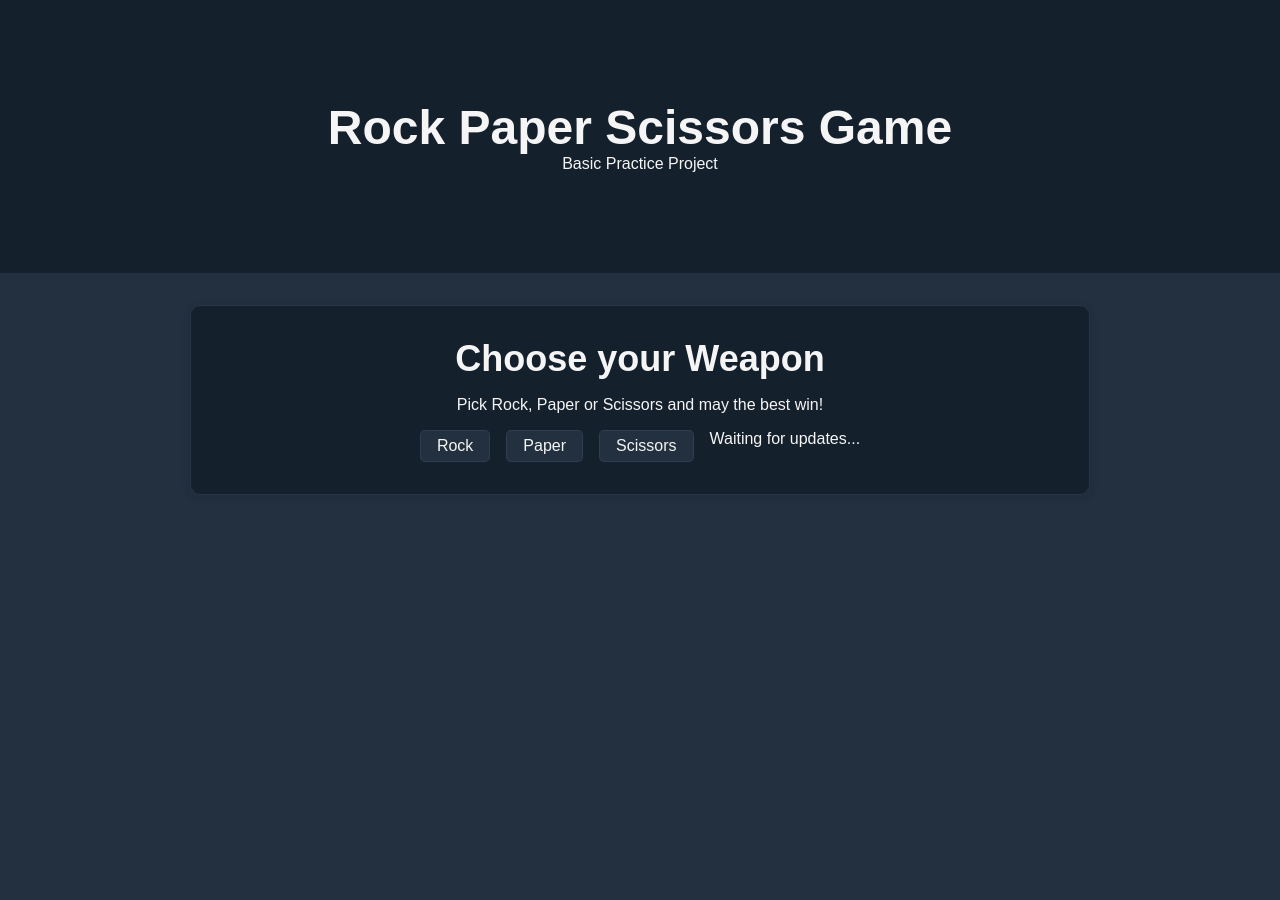
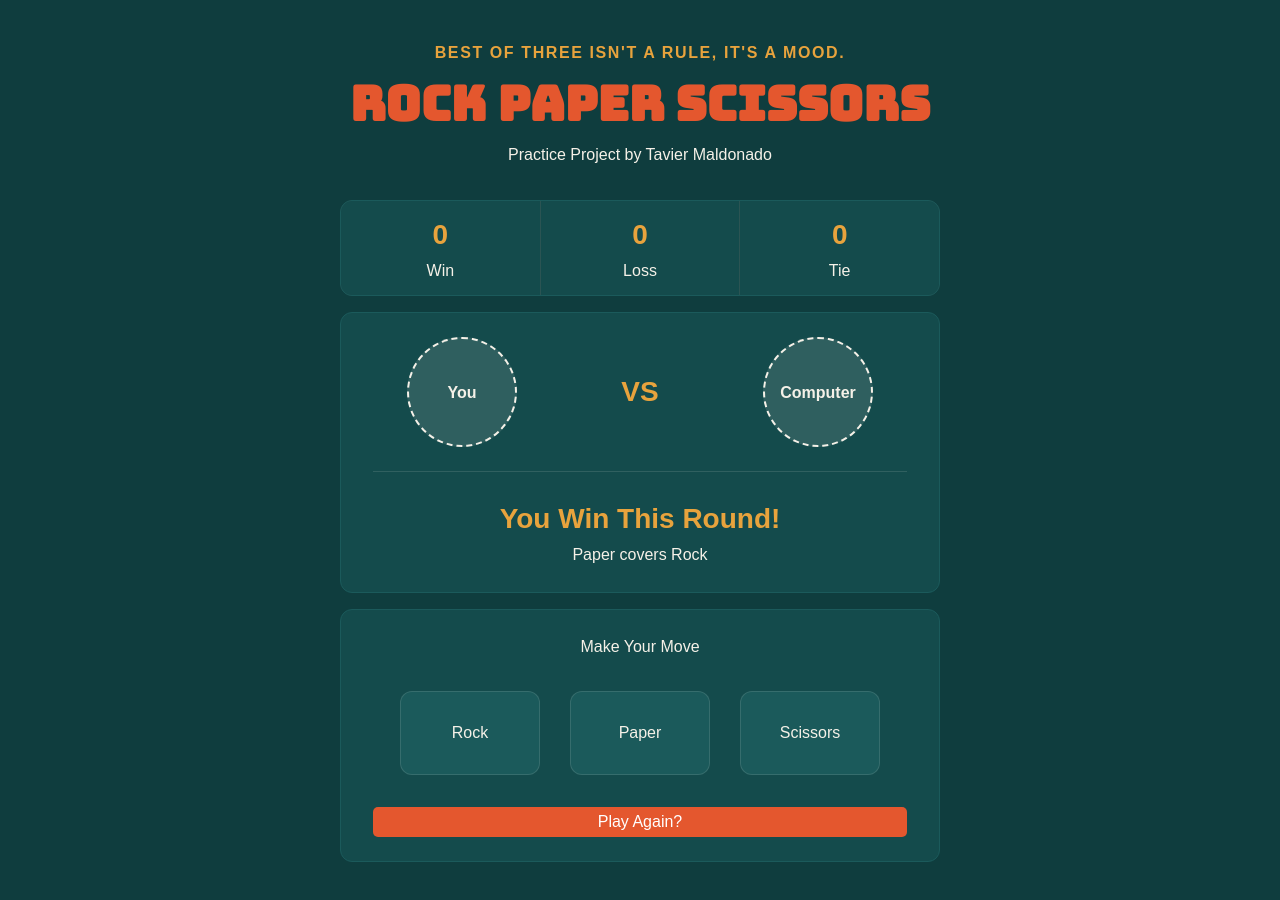
Before and after one commit to TavierM/rock-paper-scissors, a plain HTML site: page index.html in a window 1280 px wide. Before the commit the page ends 800 px from the top, so only its background shows below. Drawn offline with Linux system fonts and the light colour scheme.

Commit message:
Add: Frontend Design Rebuild in index.html

```diff
--- a/index.html
+++ b/index.html
@@ -3,39 +3,88 @@
   <head>
     <meta charset="UTF-8" />
     <meta name="viewport" content="width=device-width, initial-scale=1.0" />
-    <title>Rock Paper Scissors</title>
+    <meta
+      name="A practice project of the Rock Paper Scissors game"
+      content="Practice Project by Tavier Maldonado"
+    />
+
+    <title>Rock Paper Scissors Game</title>
+
+    <link rel="icon" type="image/x-icon" href="/favicon.ico" />
+    <link rel="preconnect" href="https://fonts.googleapis.com" />
+    <link rel="preconnect" href="https://fonts.gstatic.com" crossorigin />
+    <link
+      href="https://fonts.googleapis.com/css2?family=Bungee&display=swap"
+      rel="stylesheet"
+    />
+
+    <!-- Tailwind (CDN, swap for build pipeline in production) -->
+    <!-- <script src="https://cdn.tailwindcss.com"></script> -->
+
+    <!-- Custom stylesheet -->
     <link rel="stylesheet" href="styles.css" />
   </head>
-  <body style="background-color: #22303f">
-    <section class="heroheader">
-      <div>
-        <h1 class="h1">Rock Paper Scissors Game</h1>
-        <p class="body">Basic Practice Project</p>
-      </div>
-    </section>
+  <body>
+    <header class="header" style="flex-direction: column; text-align: center">
+      <p class="leading">Best of Three isn't a rule, it's a mood.</p>
+      <h1 class="h1">Rock Paper Scissors</h1>
+      <p>Practice Project by Tavier Maldonado</p>
+    </header>
 
-    <section>
-      <div class="container">
-        <div
-          class="modal"
-          style="
-            text-align: center;
-            display: flex;
-            flex-direction: column;
-            gap: 16px;
-          "
-        >
-          <h2 class="h2">Choose your Weapon</h2>
-          <p class="body">Pick Rock, Paper or Scissors and may the best win!</p>
-          <div class="hflex">
-            <button class="choiceBtn" id="rockBtn">Rock</button>
-            <button class="choiceBtn" id="paperBtn">Paper</button>
-            <button class="choiceBtn" id="scissorsBtn">Scissors</button>
-            <div class="body" id="output-results">Waiting for updates...</div>
+    <main class="main">
+      <section class="container">
+        <div class="scoreboardContainer">
+          <div class="scoreCell">
+            <h2 class="h2" id="score">0</h2>
+            <p>Win</p>
+          </div>
+          <div class="scoreCell">
+            <h2 class="h2" id="score">0</h2>
+            <p>Loss</p>
+          </div>
+          <div class="scoreCell">
+            <h2 class="h2" id="score">0</h2>
+            <p>Tie</p>
           </div>
         </div>
-      </div>
-    </section>
+      </section>
+      <section class="container">
+        <div class="vsContainer">
+          <div class="vsGrid">
+            <div class="circleAvatar">
+              <h3 class="h3">You</h3>
+            </div>
+            <div><h2 class="h2">VS</h2></div>
+            <div class="circleAvatar">
+              <h3 class="h3">Computer</h3>
+            </div>
+          </div>
+          <div
+            class="divider"
+            style="padding-top: 12px; padding-bottom: 12px"
+          ></div>
+          <div style="padding-top: 25px">
+            <h3 class="h2">You Win This Round!</h3>
+            <p>Paper covers Rock</p>
+          </div>
+        </div>
+      </section>
+      <section class="container">
+        <div class="vsContainer">
+          <div> <p>Make Your Move</p> </div>
+          <div class="buttons">
+            <button class="optionBtn" id="rockBtn">Rock</button>
+            <button class="optionBtn" id="paperBtn">Paper</button>
+            <button class="optionBtn" id="scissorBtn">Scissors</button>
+          </div>
+
+            <button class="primaryBtn" id="restartBtn">Play Again?</button>
+          </div>
+        </div>
+      </section>
+    </main>
+
+    <footer></footer>
     <script src="alt.js"></script>
   </body>
 </html>
--- a/styles.css
+++ b/styles.css
@@ -1,103 +1,219 @@
-* {
+:root {
+  --primary-bg: #0f3d3e;
+  --panel: #144b4c;
+  --panel-light: #1b5a5b;
+  --amber: #e8a33d;
+  --coral: #e4572e;
+  --cream: #f5f1e8;
+  --cream-dim: #c9c4b8;
+  --line: rgba(245, 241, 232, 0.12);
+}
+
+*,
+*::before,
+*::after {
+  box-sizing: border-box;
+  padding: 0;
   margin: 0;
-  padding: 0;
-  box-sizing: border-box;
+}
+
+html {
+  position: relative;
+  min-height: 100%;
+}
+
+body {
+  background-color: var(--primary-bg);
+  color: var(--cream);
+  font-family: "Poppins", sans-serif;
+  line-height: 1.6;
+  margin-bottom: 100px;
+}
+
+button {
+  border: none;
+  color: inherit;
+  font-family: inherit;
+  font-size: inherit;
+  cursor: pointer;
+  outline: none;
+  margin-top: 32px;
+}
+
+.main {
+  text-align: center;
+  padding: 16px;
+}
+
+.container {
+  max-width: 600px;
+  margin: auto;
+  padding-top: 16px;
+}
+
+.header {
+  display: flex;
+  justify-content: center;
+  padding-top: 40px;
+}
+
+.buttons {
+  display: flex;
+  align-items: center;
+  justify-content: center;
+  flex-wrap: wrap;
+  gap: 30px;
+}
+
+.primaryBtn {
+  background-color: var(--coral);
+  color: white;
+  padding: 6px 12px 6px 12px;
+  border-radius: 5px;
+  font-weight: 500;
+  transition: all 0.3s ease-in-out;
+  width: 100%;
+}
+
+.optionBtn {
+  background-color: var(--panel-light);
+  padding: 32px;
+  border-style: solid;
+  border-width: 1px;
+  border-radius: 12px;
+  border-color: var(--line);
+  width: 140px;
+  min-width: 0;
+  text-align: center;
+  transition: all 0.3s ease-in-out;
+}
+
+.optionBtn:hover {
+  border-color: var(--amber);
+  transform: translateY(-4px);
+}
+
+.primaryBtn:hover {
+  background-color: var(--amber);
+}
+
+.leading {
+  font-weight: 600;
+  color: var(--amber);
+  text-transform: uppercase;
+  letter-spacing: 0.1rem;
 }
 
 .h1 {
-  font-family: "Poppins", sans-serif;
+  font-family: "Bungee", sans-serif;
+  color: var(--coral);
   font-size: 48px;
-  color: whitesmoke;
 }
 
 .h2 {
-  font-family: "Poppins", sans-serif;
-  font-size: 36px;
-  color: whitesmoke;
+  color: var(--amber);
+  font-size: 28px;
 }
 
 .h3 {
-  font-family: "Poppins", sans-serif;
-  font-size: 28px;
-  color: whitesmoke;
-}
-
-.h4 {
-  font-family: "Poppins", sans-serif;
-  font-size: 22px;
-  color: whitesmoke;
-}
-
-.h5 {
-  font-family: "Poppins", sans-serif;
-  font-size: 18px;
-  color: whitesmoke;
-}
-
-.h6 {
-  font-family: "Poppins", sans-serif;
-  font-size: 16px;
-  color: whitesmoke;
-}
-
-.body {
-  font-family: "Poppins", sans-serif;
-  font-weight: 300;
-  color: whitesmoke;
+  color: var(--cream);
   font-size: 16px;
 }
 
-.heroheader {
-  margin: auto;
-  padding-top: 100px;
-  padding-bottom: 100px;
-  text-align: center;
-  background-color: #15202d;
+.scoreboardContainer {
+  display: grid;
+  grid-template-columns: repeat(3, 1fr);
+  gap: 1px;
+  background: var(--line);
+  border-radius: 12px;
+  overflow: hidden;
+  border-style: solid;
+  border-width: 1px;
+  border-color: var(--panel-light);
 }
 
-.container {
-  margin: auto;
-  padding-top: 32px;
-  padding-bottom: 32px;
+.scoreCell {
+  padding-top: 12px;
+  padding-bottom: 12px;
+  background: var(--panel);
 }
 
-.modal {
-  margin: auto;
-  max-width: 900px;
-  background-color: #15202d;
-  border-radius: 10px;
-  border-width: 1px;
-  border-style: solid;
-  border-color: rgba(71, 81, 110, 0.39);
-  padding: 32px;
-  box-shadow: rgba(18, 24, 41, 0.2) 0px 2px 8px 0px;
+.vsGrid {
+  display: grid;
+  justify-items: center;
+  align-items: center;
+  grid-template-columns: repeat(3, 1fr);
 }
 
-.hflex {
-  margin: auto;
-  display: flex;
-  flex-direction: row;
-  gap: 16px;
+.vsContainer {
+  background-color: var(--panel);
+  border-style: solid;
+  border-width: 1px;
+  border-radius: 12px;
+  border-color: var(--panel-light);
+  padding: 24px 32px 24px 32px;
 }
 
-.choiceBtn {
-  font-family: "Poppins", sans-serif;
-  font-weight: 300;
-  color: whitesmoke;
-  font-size: 16px;
-  background-color: #22303f;
-  border-radius: 5px;
-  border-width: 1px;
-  border-style: solid;
-  border-color: rgba(71, 81, 110, 0.39);
-  padding-top: 6px;
-  padding-bottom: 6px;
-  padding-right: 16px;
-  padding-left: 16px;
-  transition: all 0.3s ease;
+.circleAvatar {
+  display: flex;
+  align-items: center;
+  justify-content: center;
+  background-color: var(--line);
+  padding: 0;
+  border-radius: 50%;
+  border-style: dashed;
+  border-width: 2px;
+  height: 110px;
+  width: 110px;
+  transition: all 0.3s ease-in-out;
+  cursor: default;
 }
 
-.choiceBtn:hover {
-  background-color: #15202d;
-  cursor: pointer;
+.circleAvatar:hover {
+  transform: translateY(-4px);
+  background-color: var(--panel);
 }
+
+.divider {
+  border-bottom: 1px solid var(--line);
+  height: 0;
+}
+
+@media (max-width: 480px) {
+  .circleAvatar {
+    height: 72px;
+    width: 72px;
+  }
+
+  .leading {
+    font-size: 12px;
+    max-width: 200px;
+    margin: auto;
+  }
+
+  .h1 {
+    font-size: 36px;
+    margin: auto;
+    max-width: 200px;
+    text-align: center;
+    padding-top: 10px;
+  }
+
+  .h2 {
+    font-size: 20px;
+  }
+
+  .h3 {
+    font-size: 12px;
+  }
+
+  p {
+    max-width: 200px;
+    margin: auto;
+    text-align: center;
+  }
+
+  .buttons {
+    gap: 8px;
+  }
+}
```
